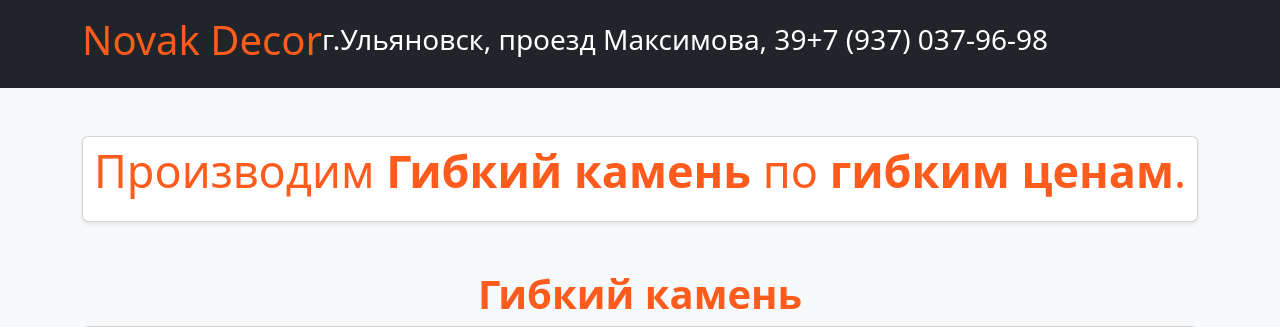
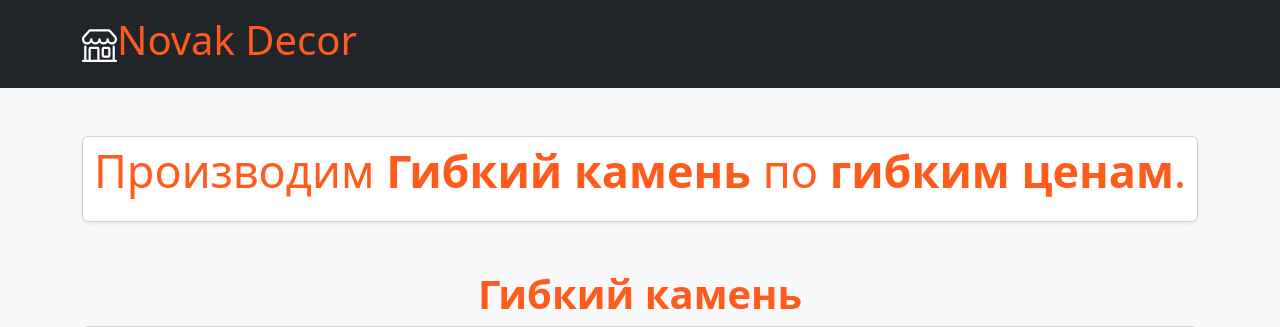
Before and after one commit to pepshot/novak-decor-ul, a Flask app: page / in a window 1280 px wide. Shown: the top 327 px of the page. Run offline with Flask 3, Linux system fonts and the light colour scheme; some libraries are stand-ins or nearby versions.

```diff
--- a/templates/base.html
+++ b/templates/base.html
@@ -23,18 +23,14 @@
             <header class="p-3 text-bg-dark">
                 <div class="container">
                     <div class="d-flex flex-wrap align-items-center justify-content-center justify-content-lg-start">
-                        <!--
                         <a href='/' class="d-flex align-items-center mb-2 mb-lg-0 text-white text-decoration-none">
                             <svg xmlns="http://www.w3.org/2000/svg" width="35" height="35" fill="currentColor" class="bi bi-shop" viewBox="0 0 16 16">
                                 <path d="M2.97 1.35A1 1 0 0 1 3.73 1h8.54a1 1 0 0 1 .76.35l2.609 3.044A1.5 1.5 0 0 1 16 5.37v.255a2.375 2.375 0 0 1-4.25 1.458A2.371 2.371 0 0 1 9.875 8 2.37 2.37 0 0 1 8 7.083 2.37 2.37 0 0 1 6.125 8a2.37 2.37 0 0 1-1.875-.917A2.375 2.375 0 0 1 0 5.625V5.37a1.5 1.5 0 0 1 .361-.976l2.61-3.045zm1.78 4.275a1.375 1.375 0 0 0 2.75 0 .5.5 0 0 1 1 0 1.375 1.375 0 0 0 2.75 0 .5.5 0 0 1 1 0 1.375 1.375 0 1 0 2.75 0V5.37a.5.5 0 0 0-.12-.325L12.27 2H3.73L1.12 5.045A.5.5 0 0 0 1 5.37v.255a1.375 1.375 0 0 0 2.75 0 .5.5 0 0 1 1 0zM1.5 8.5A.5.5 0 0 1 2 9v6h1v-5a1 1 0 0 1 1-1h3a1 1 0 0 1 1 1v5h6V9a.5.5 0 0 1 1 0v6h.5a.5.5 0 0 1 0 1H.5a.5.5 0 0 1 0-1H1V9a.5.5 0 0 1 .5-.5zM4 15h3v-5H4v5zm5-5a1 1 0 0 1 1-1h2a1 1 0 0 1 1 1v3a1 1 0 0 1-1 1h-2a1 1 0 0 1-1-1v-3zm3 0h-2v3h2v-3z"/>
                             </svg>
                         </a>
-                        -->
+
                         <a href="/" class="d-flex align-items-center mb-2 mb-lg-0 text-white text-decoration-none">
                             <h1 style="color: rgb(255, 91, 29);">Novak Decor</h1>
-                            <br>
-                            <h3>г.Ульяновск, проезд Максимова, 39</h3>
-                            <h3>+7 (937) 037-96-98</h3>
                         </a>
                     </div>
 
```
